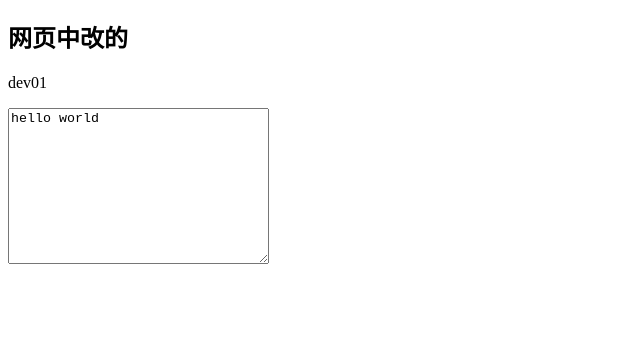
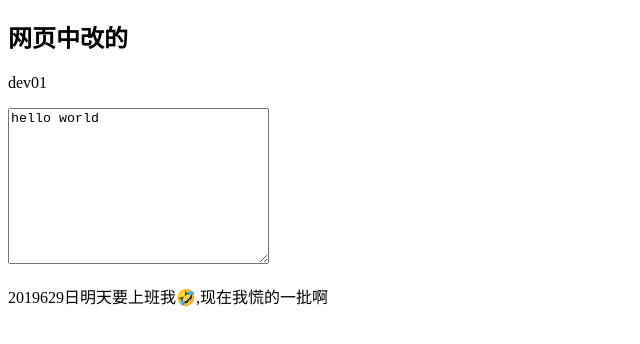
Before and after one commit to Boboboer/three, a plain HTML site: page index/index.html in a window 1280 px wide. Shown: the part 110-454 px from the top of the page, without its empty margins (0-640 px from the left). Drawn offline with Linux system fonts and the light colour scheme.

Commit message:
新增p标签和index.css文件

```diff
--- /dev/null
+++ b/index/index.css
@@ -0,0 +1,9 @@
+*{
+    margin: 0px 0px;
+    padding: 0px 0px;
+
+}
+p{
+    color: aqua;
+    font-size: 10px;
+}
--- a/index/index.html
+++ b/index/index.html
@@ -10,6 +10,7 @@
 		<h2>网页中改的</h2>
 		<p>dev01</p>
 		<textarea name="" id="" cols="30" rows="10">hello world</textarea>
+		<p>2019629日明天要上班我🤣,现在我慌的一批啊</p>
 		<script src="./js.js"></script>
 </body>
 </html>
```
